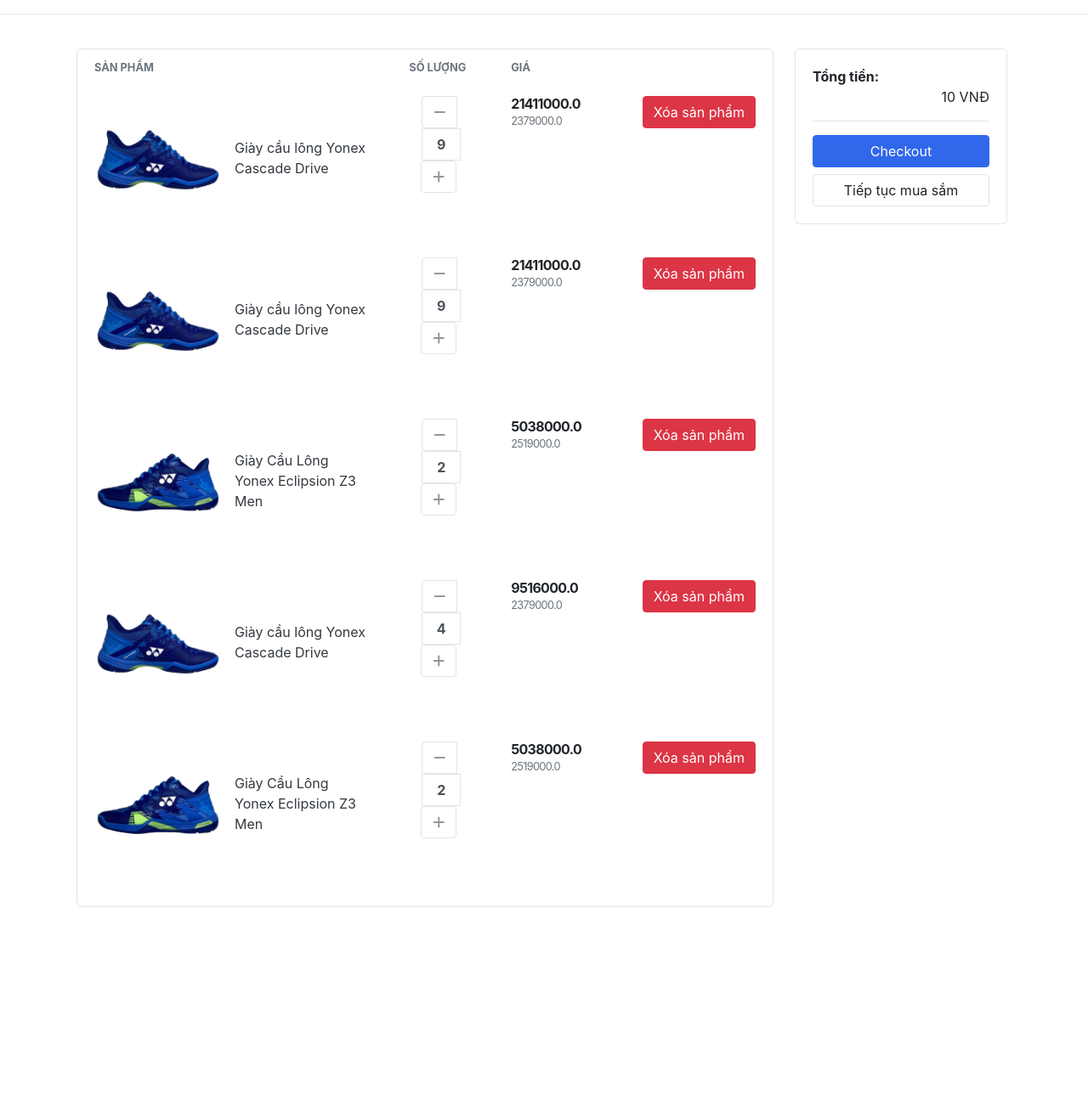
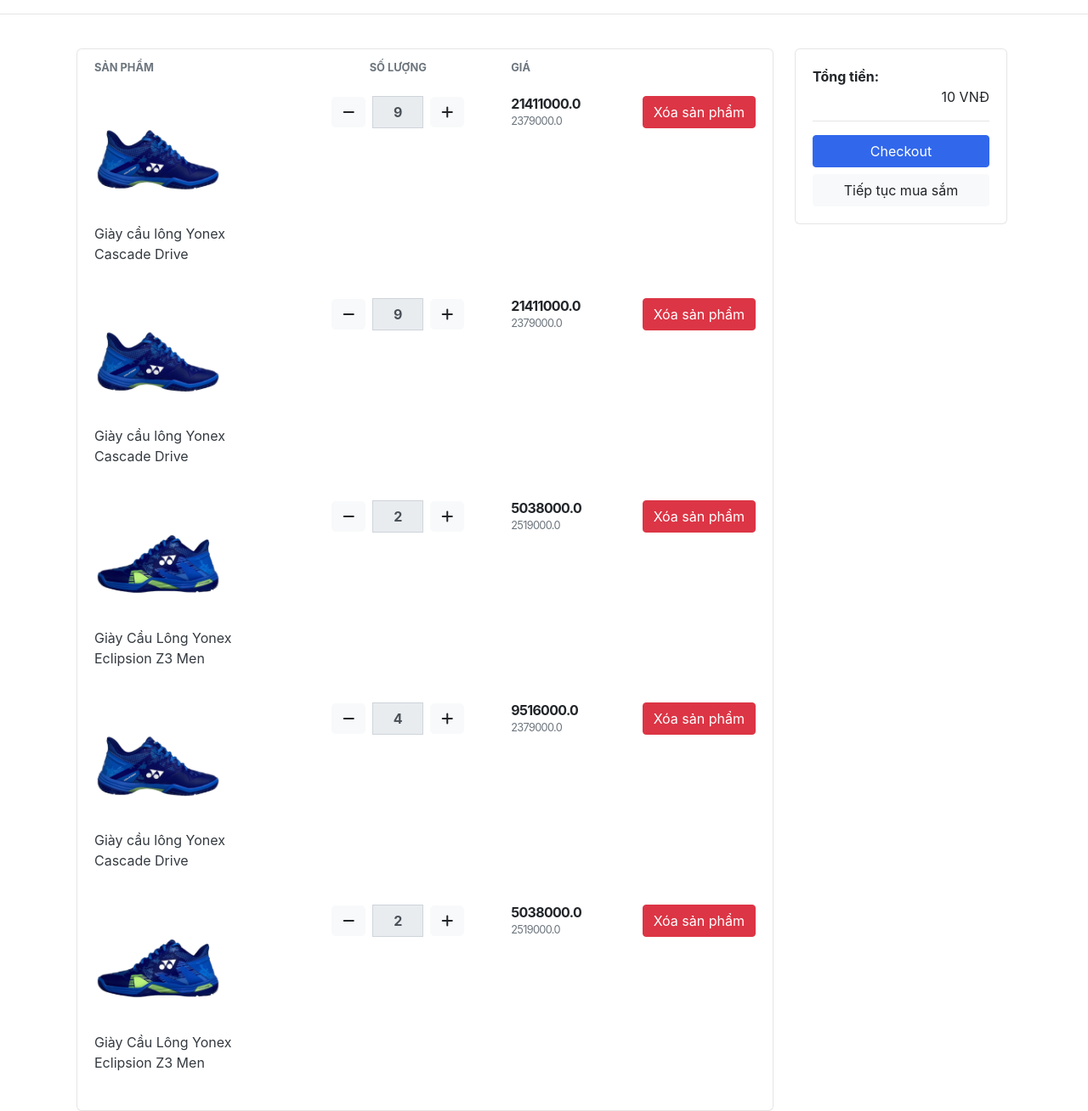
Before and after one commit to lnliris/IE224_Website_Project, a Django app: template templates/cart.html in a window 1280 px wide. Shown: the part 81-1389 px from the top of the page at 85% size. Before the commit the page ends 1149 px from the top, so only its background shows below. Run offline with Django 5.2, Linux system fonts and the light colour scheme; data comes from the database, SQL or seed files in the repository; both versions use the stored data as it was after the commit; tables that the repository leaves empty hold one stand-in row (values such as "Sample post"); the template is opened without the code that fills it: values that come from a table or form of the project are taken from there, most other values are stand-ins (such as "Sample title", 1, 10 or a date in 2020); some libraries are stand-ins or nearby versions.

Commit message:
update cart

```diff
--- a/static/css/cart.css
+++ b/static/css/cart.css
@@ -1,3 +1,37 @@
+.input-spinner {
+    display: flex;
+    /* Đặt hàng ngang */
+    align-items: center;
+    /* Căn giữa theo chiều dọc */
+    justify-content: center;
+}
+
+.input-spinner .btn {
+    width: 40px;
+    /* Chiều rộng cố định */
+    text-align: center;
+    /* Căn giữa nội dung */
+    padding: 5px;
+    /* Thêm khoảng cách */
+    border-radius: 5px;
+    /* Bo góc */
+}
+
+.input-spinner input {
+    text-align: center;
+    /* Căn giữa số lượng trong ô nhập */
+    width: 60px;
+    /* Chiều rộng cố định cho ô nhập */
+    font-weight: bold;
+    /* Tăng độ đậm */
+}
+
+.input-group {
+    flex-wrap: nowrap;
+    /* Đảm bảo các phần tử không xuống hàng */
+}
+
+
 .container {
     width: 100%;
     padding-right: 10px;
@@ -25,6 +59,10 @@
 .btn-primary:focus,
 .btn-primary.focus {
     box-shadow: 0 0 0 0.2rem rgba(80, 126, 238, 0.5);
+}
+
+.left {
+    text-align: center;
 }
 
 .row {
@@ -100,141 +138,6 @@ small {
     text-align: right !important;
 }
 
-.itemside {
-    position: relative;
-    display: flex;
-    width: 100%;
-}
-
-.itemside .aside {
-    position: relative;
-    flex-shrink: 0;
-}
-
-.itemside .info {
-    padding-left: 15px;
-    padding-right: 7px;
-}
-
-.itemside p {
-    margin-bottom: 0;
-}
-
-.itemside .title {
-    display: block;
-    margin-bottom: 5px;
-    color: #212529;
-}
-
-.itemside a.title:hover {
-    color: #3167eb;
-}
-
-a.itemside {
-    color: initial;
-}
-
-.align-items-start {
-    align-items: flex-start !important;
-}
-
-.align-items-end {
-    align-items: flex-end !important;
-}
-
-.align-items-center {
-    align-items: center !important;
-}
-
-.align-items-baseline {
-    align-items: baseline !important;
-}
-
-.col {
-    flex-basis: 0;
-    flex-grow: 1;
-    max-width: 100%;
-}
-
-.input-spinner {
-    width: 130px;
-    flex-wrap: nowrap;
-    display: inline-flex;
-    vertical-align: middle;
-}
-
-.input-spinner input.form-control {
-    text-align: center;
-    max-width: 46px;
-    font-weight: bold;
-    flex-basis: 46px;
-    border-color: #e4e4e4;
-    flex-grow: 0;
-}
-
-.input-spinner .btn {
-    width: 42px;
-    text-align: center;
-    padding-left: 0.5rem;
-    padding-right: 0.5rem;
-}
-
-.input-group {
-    position: relative;
-    display: flex;
-    flex-wrap: wrap;
-    align-items: stretch;
-    width: auto;
-}
-
-
 var {
     font-style: normal;
 }
-
-.btn-light {
-    background-color: #fff;
-    border-color: #e4e4e4;
-}
-
-.btn-light i {
-    color: #969696;
-}
-
-.btn-light:hover {
-    background-color: #fff;
-    border-color: #989898;
-}
-
-.btn .text+i {
-    margin-left: 10px;
-}
-
-.btn i+.text {
-    margin-left: 10px;
-}
-
-.itemside {
-    position: relative;
-    display: flex;
-    width: 100%;
-}
-
-.input-group-prepend,
-.input-group-append {
-    display: flex;
-}
-
-.input-group-prepend .btn,
-.input-group-append .btn {
-    position: relative;
-    z-index: 2;
-}
-
-.input-group-prepend {
-    margin-right: -1px;
-}
-
-.input-group-append {
-    margin-left: -1px;
-}
--- a/templates/cart.html
+++ b/templates/cart.html
@@ -32,7 +32,7 @@
     <thead class="text-muted">
     <tr class="small text-uppercase">
       <th scope="col">Sản phẩm</th>
-      <th scope="col" width="120">Số lượng</th>
+      <th scope="col" width="120" class="left">Số lượng</th>
       <th scope="col" width="120">Giá</th>
       <th scope="col" class="text-right" width="200"> </th>
     </tr>
@@ -59,24 +59,34 @@
             </figure>
         </td>
         <td>
-            <!-- col.// -->
+
                         <div class="col">
-                            <div class="input-group input-spinner">
-                                <div class="input-group-prepend">
-                                <a href="{% url 'remove_cart' cart_item.product.id  cart_item.id %}" class="btn btn-light" type="button" id="button-plus"> <i class="fa fa-minus"></i> </a>
-                                </div>
-                                <input type="text" class="form-control"  value="{{cart_item.quantity}}">
-                                <div class="input-group-append">
-                                    <form action="{% url 'add_cart' cart_item.product.id %}" method="post">
-                                        {% csrf_token %}
-                                        {% for item in cart_item.variations.all %}
+                            <div class="input-group input-spinner d-flex align-items-center justify-content-center">
+                                <!-- Nút giảm -->
+                                <a href="{% url 'remove_cart' cart_item.product.id cart_item.id %}"
+                                   class="btn btn-light"
+                                   type="button"
+                                   id="button-minus">
+                                    <i class="fa fa-minus"></i>
+                                </a>
+
+                                <!-- Ô nhập số lượng -->
+                                <input type="text" class="form-control text-center mx-2" value="{{cart_item.quantity}}" readonly>
+
+                                <!-- Nút tăng -->
+                                <form action="{% url 'add_cart' cart_item.product.id %}" method="post" class="m-0">
+                                    {% csrf_token %}
+                                    {% for item in cart_item.variations.all %}
                                         <input type="hidden" name="{{item.variation_category | lower}}" value="{{item.variation_value | capfirst}}">
-                                        {% endfor %}
-                                <button  class="btn btn-light" type="submit" id="button-minus"> <i class="fa fa-plus"></i> </button>
-                            </form>
+                                    {% endfor %}
+                                    <button class="btn btn-light" type="submit" id="button-plus">
+                                        <i class="fa fa-plus"></i>
+                                    </button>
+                                </form>
                             </div>
-                            </div> <!-- input-group.// -->
-                        </div> <!-- col.// -->
+                        </div>
+
+
         </td>
         <td>
             <div class="price-wrap">
```
Also changed, not shown: db.sqlite3.
